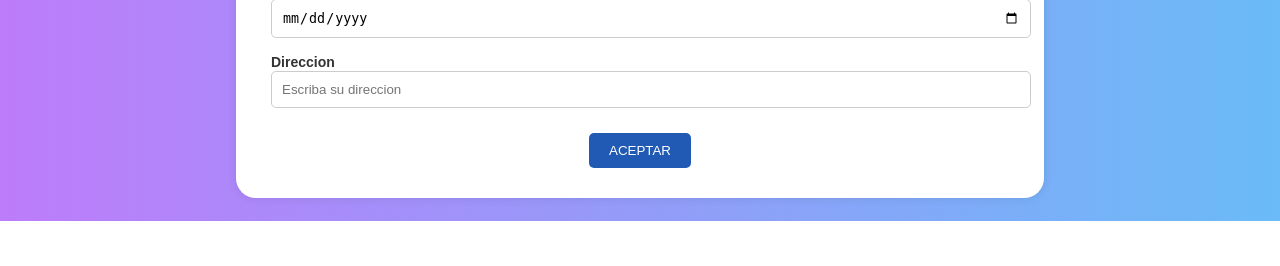
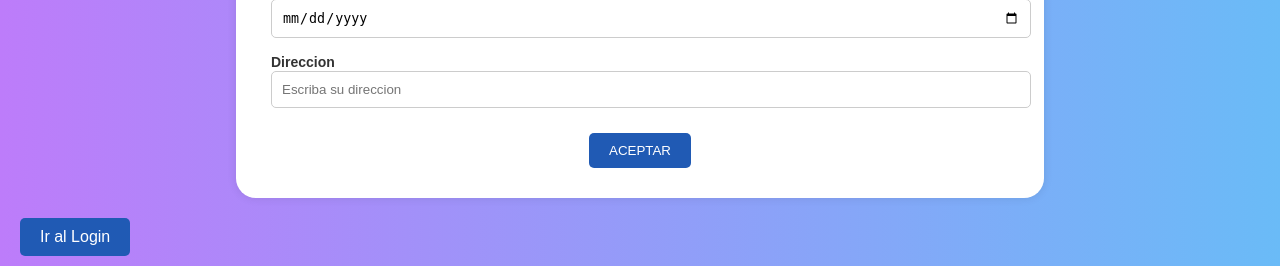
Before and after one commit to Bastiaan777/BAMP-APP, a Django app: page /accounts/login/registro in a window 1280 px wide. Shown: the part 579-845 px from the top of the page. Before the commit the page ends 800 px from the top, so only its background shows below. Run offline with Django 4.2, Linux system fonts and the light colour scheme.

Commit message:
botones comenzar pedido y volver al login

```diff
--- a/AppBamp/static/css/registro.css
+++ b/AppBamp/static/css/registro.css
@@ -1,6 +1,6 @@
 /* TITULO -------------------------------------------------------- */
 #formulario {
-  font-family: 'Arial', sans-serif; /* Fuente más moderna */
+  background-color: #205ab4;  /* Fuente más moderna */
   background: #14376d;
   color: white;
   padding: 10px; /* Padding más grande para mejor aspecto */
@@ -28,7 +28,7 @@ button.btn:hover {
 
 form {
   background-color: white;
-  margin: 20px auto; /* Margen uniforme */
+  margin: 10px auto; /* Margen uniforme */
   border-radius: 20px;
   width: 60%; /* Ancho más adaptable */
   box-shadow: 0px 0px 10px 0px rgba(0,0,0,0.1); /* Sombra suave */
@@ -104,3 +104,21 @@ body {
     text-decoration: none;
     cursor: pointer;
 }
+
+/* Estilo para el botón de 'Volver al Login' */
+.btn-login {
+    display: inline-block;
+    padding: 10px 20px;
+    margin: 10px 0;
+    background-color: #205ab4; /* Color de fondo azul */
+    color: white; /* Texto en color blanco */
+    text-align: center;
+    border-radius: 5px; /* Bordes redondeados */
+    text-decoration: none; /* Elimina el subrayado del enlace */
+    margin-left: 20px;
+}
+
+.btn-login:hover {
+    text-decoration: none; /* Mantiene el enlace sin subrayado al pasar el ratón por encima */
+    background-color: #14376d; /* Cambio de color al pasar el cursor */
+}
--- a/AppBamp/templates/home.html
+++ b/AppBamp/templates/home.html
@@ -22,9 +22,7 @@
     />
   </div>
 
-  <button type="button" class="btn btn-primary">
-    <a href="{% url 'ciudades' %}">COMENZAR PEDIDO</a>
-  </button>
+  <a href="{% url 'ciudades' %}" class="btn-primary">COMENZAR PEDIDO</a>
 
   {% endif %}
 </div>
--- a/AppBamp/templates/registration/registro.html
+++ b/AppBamp/templates/registration/registro.html
@@ -102,5 +102,7 @@
 
         <button type="submit" class="btn">ACEPTAR</button>
     </form>
+
+    <a href="{% url 'login' %}" class="btn-login">Ir al Login</a>
 </body>
 </html>
```
Also changed, not shown: AppBamp/static/css/home.css (+18 -0 lines).
